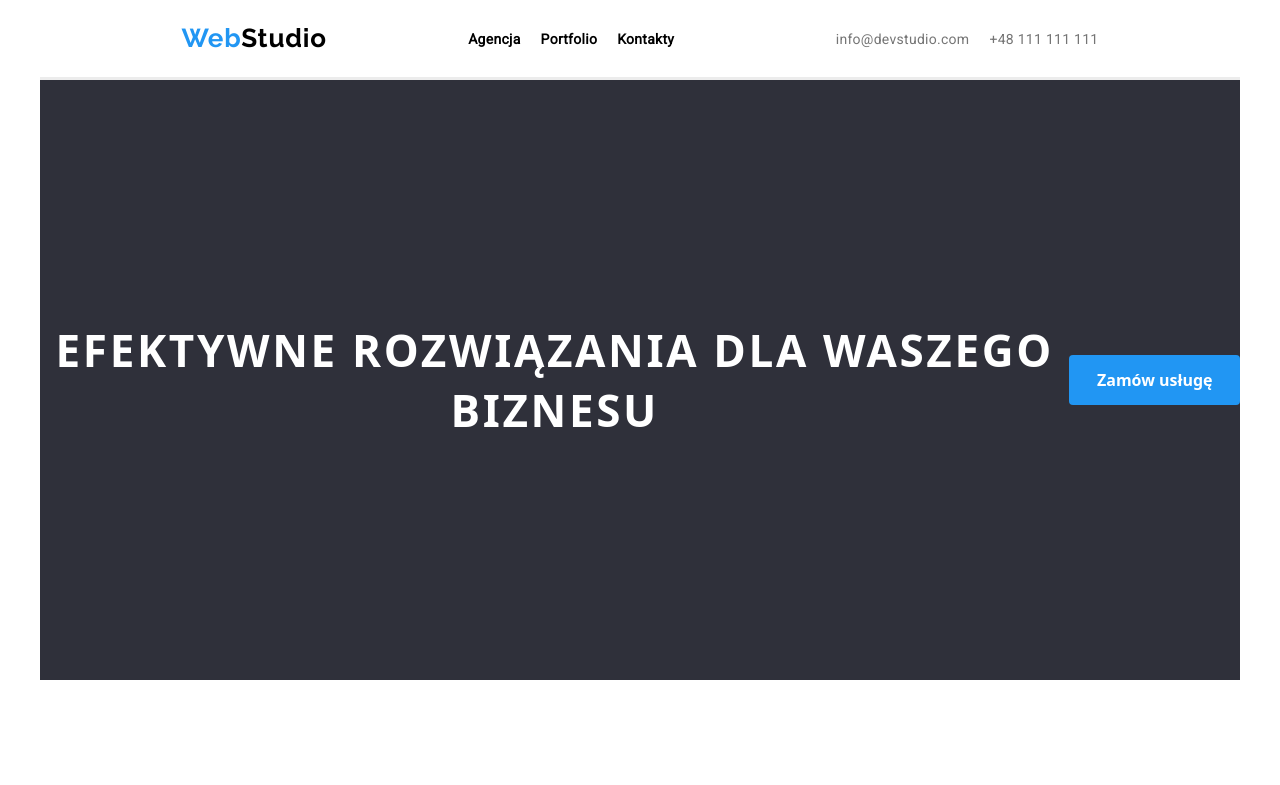
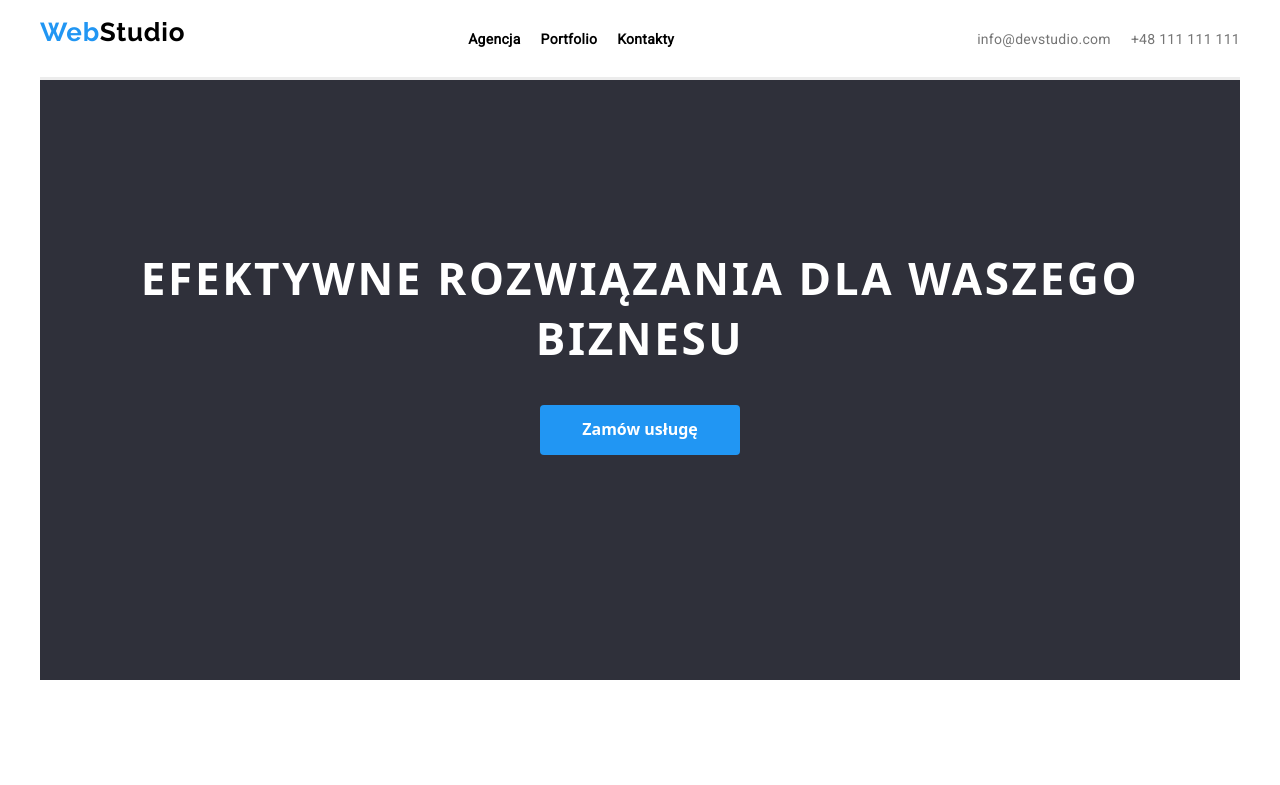
Before and after one commit to Arooooo98/goit-markup-hw-03, a plain HTML site: page index.html in a window 1280 px wide. Shown: the top 785 px of the page. Drawn offline with nearby package versions, Linux system fonts and the light colour scheme.

Commit message:
Poprawiona PD2

```diff
--- a/index.html
+++ b/index.html
@@ -15,9 +15,9 @@
     <title>Portfolio</title>
   </head>
   <body>
-    <div class="container">
     <!-- Nagłówek -->
     <header id="header">
+         <div class="container head">
       <a href="index.html" class="web"><span class="blue">Web</span>Studio</a>
       <nav id="navigation">
         <!-- Nawigacja do innych stron -->
@@ -37,8 +37,8 @@
       </div>
     </header>
     <main>
-      <section class="biznes">
-        <div class="container mcontainer">
+      <section class="biznes1">
+        <div class="container">
           <div class="efekt">
             <h1>EFEKTYWNE ROZWIĄZANIA DLA WASZEGO BIZNESU</h1>
           </div>
--- a/style/styles.css
+++ b/style/styles.css
@@ -1,5 +1,6 @@
 #header {
   background: #ffffff;
+  margin: 0px auto;
 }
 
 header {
@@ -7,7 +8,7 @@ header {
   color: #ececec;
   width: 1200px;
   display: flex;
-  justify-content: space-evenly;
+  justify-content: space-between;
   align-items: center;
   height: 80px;
 }
@@ -45,7 +46,11 @@ button {
   margin-right: auto;
 }
 
-
+.head {
+display: flex;
+justify-content: space-between;
+margin: 0px auto;
+}
 
 .container {
   width: 1200px;
@@ -53,17 +58,15 @@ button {
 }
 
 .container h2 {
+  display: flex;
   justify-content: center;
 }
 
-.container {
-  text-align: center;
-  justify-content: center;
-}
 .biznes {
   display: flex;
   justify-content: center;
 }
+
 .ulbutton {
   list-style-type: none;
   text-decoration: none;
@@ -160,7 +163,7 @@ a {
   justify-content: center;
 }
 
-.mcontainer {
+.biznes1 {
   background: #2f303a;
   width: 1200px;
   display: flex;
@@ -168,6 +171,7 @@ a {
   text-align: center;
   height: 600px;
   padding-top: 0px;
+  margin: 0 auto;
 }
 
 .efekt h1 {
@@ -249,6 +253,10 @@ figure {
   letter-spacing: 0.03em;
 }
 
+.teamc h3 {
+  text-align: center;
+}
+
 .teamc p {
   color: #757575;
   font-family: "Roboto";
@@ -269,7 +277,7 @@ figure {
 
 .cards {
   display: flex;
-  justify-content: center;
+  justify-content: space-between;
   /* Make a flex container multiline */
   gap: 10px;
   padding: 0;
```
Also changed, not shown: portfolio.html (+3 -3 lines).
